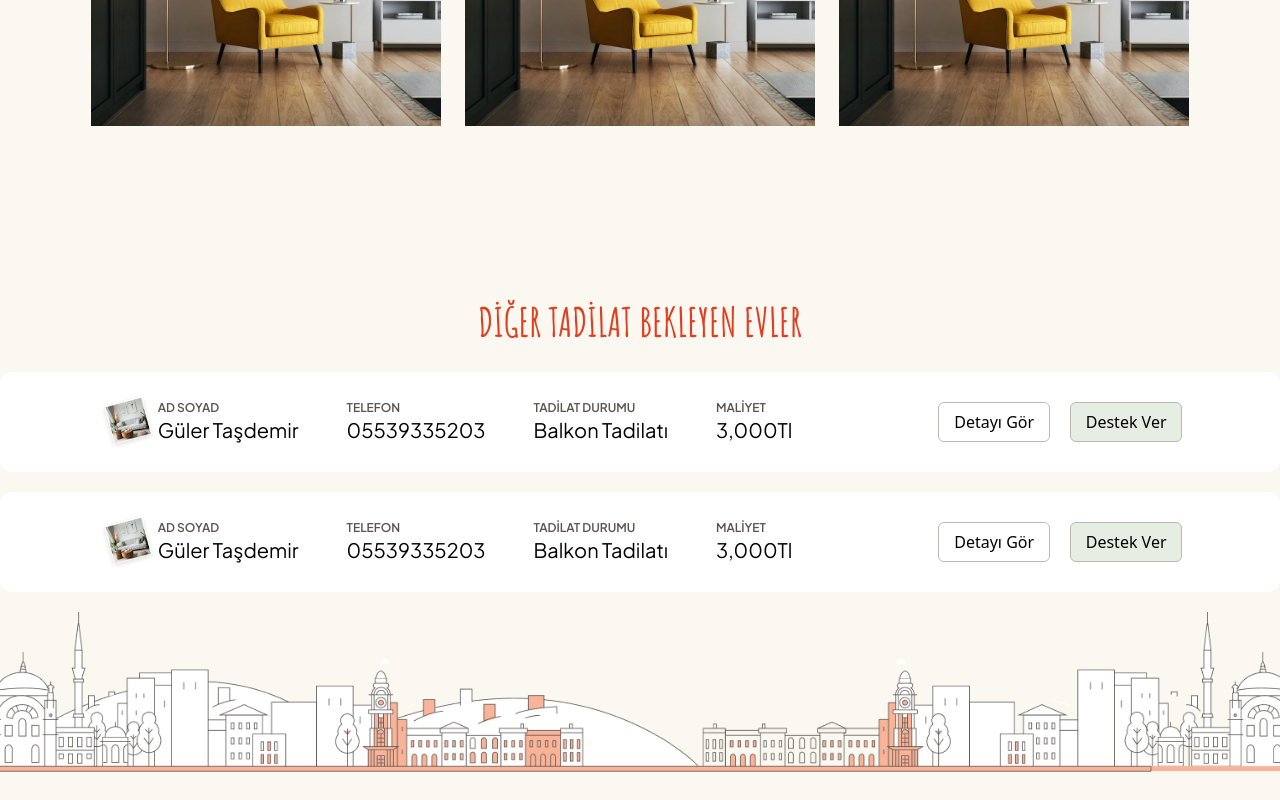
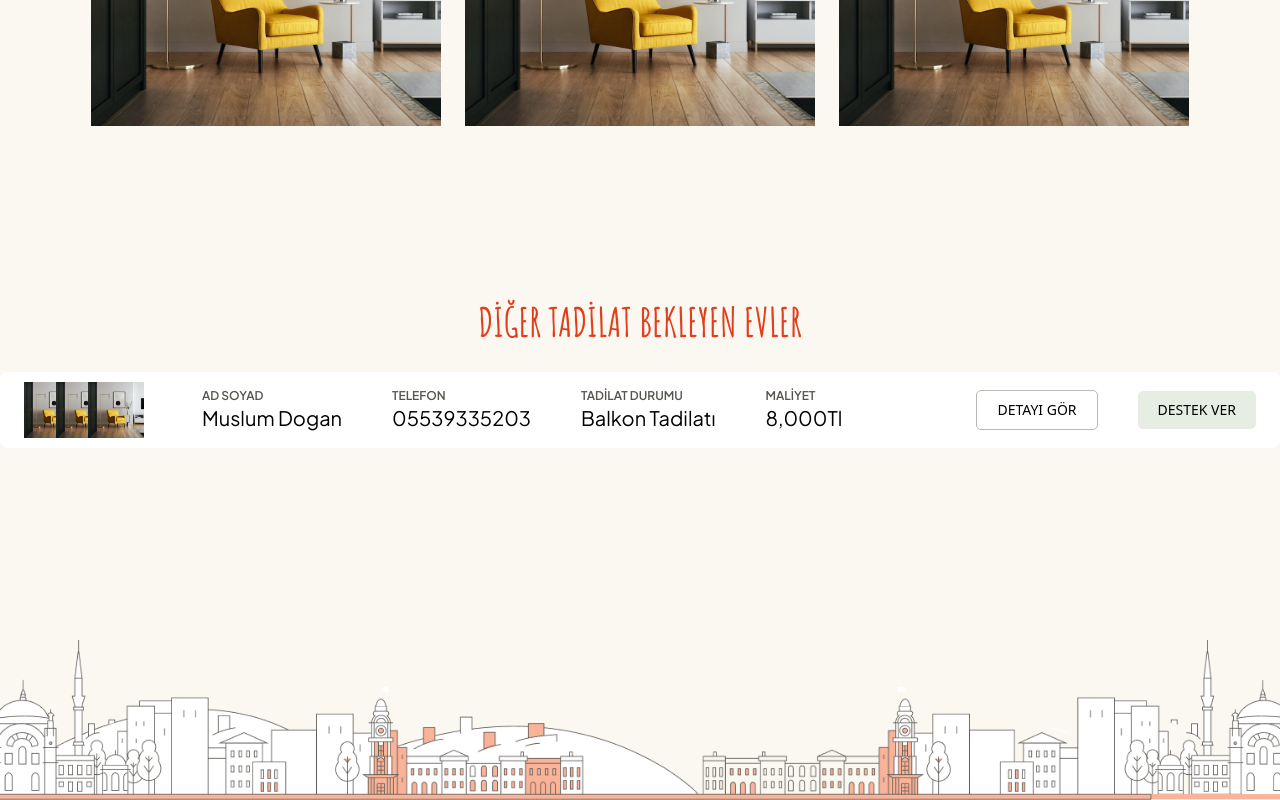
Before and after one commit to muslumdogan01/sosyal-yardim, a Next.js app: page /alterationDetail in a window 1280 px wide. Shown: the part 861-1661 px from the top of the page. Before the commit the page ends 1633 px from the top, so only its background shows below. Built offline with nearby package versions, Linux system fonts and the light colour scheme.

Commit message:
some fix

```diff
--- a/components/alteration.js
+++ b/components/alteration.js
@@ -1,91 +1,91 @@
-import React from 'react'
-import Image from 'next/image'
-import { useRouter } from 'next/router'
+import React from "react";
+import Image from "next/image";
+import { useRouter } from "next/router";
 
 export default function Alteration() {
-   const router = useRouter()
+  const router = useRouter();
   return (
-<>
-<div className='bg-white flex justify-evenly md:flex-row flex-col  rounded-xl mb-5'>
-        <div className='flex items-center py-5'>
-        <Image src="/gallery2.png" width={60} height={60} />
-       <div className='flex flex-col'>
-          <p className='font-jakarta font-semibold text-xs text-[#57544F]'>AD SOYAD</p>
-          <p className='font-jakarta font-normal text-xl text-black'>Güler Taşdemir</p>
+
+      <section class="mb-12">
+        <div class="bg-white alert alert-dismissible rounded-lg py-4 px-6 text-black md:flex justify-between items-center text-center md:text-left">
+          <div className="w-auto flex justify-center items-center flex-col md:flex-row">
+            <div class="mb-4 md:mb-0 flex items-center flex-wrap justify-center md:justify-start relative md:mr-32">
+              <span className="w-14 md:absolute md:left-0 ">
+                <img src="/destekDetay1.png" />
+              </span>
+              <span className="w-14 md:absolute md:left-8">
+                <img src="/destekDetay1.png" />
+              </span>
+              <span className="w-14 md:absolute md:left-16 ">
+                <img src="/destekDetay1.png" />
+              </span>
             </div>
-       <div className='flex flex-col px-12'>
-          <p className='font-jakarta font-semibold text-xs text-[#57544F]'>TELEFON</p>
-          <p className='font-jakarta font-normal text-xl text-black'>05539335203</p>
-       </div>
-       <div className='flex flex-col'>
-          <p className='font-jakarta font-semibold text-xs text-[#57544F]'>TADİLAT DURUMU</p>
-          <p className='font-jakarta font-normal text-xl text-black'>Balkon Tadilatı</p>
-       </div>
-       <div className='flex flex-col md:px-12'>
-          <p className='font-jakarta font-semibold text-xs text-[#57544F]'>MALİYET</p>
-          <p className='font-jakarta font-normal text-xl text-black '>3,000Tl</p>
+            <div class="mb-4 md:mb-0 flex items-center flex-wrap justify-center  md:justify-start md:mx-[50px]">
+              <div className="flex flex-col">
+                <p className="font-jakarta font-semibold text-xs text-[#57544F]">
+                  AD SOYAD
+                </p>
+                <p className="font-jakarta font-normal text-xl text-black">
+                  Muslum Dogan
+                </p>
               </div>
             </div>
-        <div className='flex items-center'>
-          <button onClick={()=> router.push("/alterationDetail")} className='bg-white border border-[#BBB8B3] rounded-md w-28 h-10 mr-5'>
+            <div class="mb-4 md:mb-0 flex items-center flex-wrap justify-center md:justify-start">
+              <div className="flex flex-col">
+                <p className="font-jakarta font-semibold text-xs text-[#57544F]">
+                  TELEFON
+                </p>
+                <p className="font-jakarta font-normal text-xl text-black">
+                  05539335203
+                </p>
+              </div>
+            </div>
+            <div class="mb-4 md:mb-0 flex items-center flex-wrap justify-center md:justify-start md:mx-[50px]">
+              <div className="flex flex-col">
+                <p className="font-jakarta font-semibold text-xs text-[#57544F]">
+                  TADİLAT DURUMU
+                </p>
+                <p className="font-jakarta font-normal text-xl text-black">
+                  Balkon Tadilatı
+                </p>
+              </div>
+            </div>
+            <div class="mb-4 md:mb-0 flex items-center flex-wrap justify-center md:justify-start">
+              <div className="flex flex-col">
+                <p className="font-jakarta font-semibold text-xs text-[#57544F]">
+                  MALİYET
+                </p>
+                <p className="font-jakarta font-normal text-xl text-black ">
+                  8,000Tl
+                </p>
+              </div>
+            </div>
+          </div>
+          <div class="flex items-center justify-center md:justify-end md:w-1/4">
+            <button
+            onClick={()=> router.push("/alterationDetail")}
+              class="inline-block px-5 py-[10px] bg-white border border-[#BBB8B3] text-black font-medium text-sm leading-tight uppercase rounded-[5px]  hover:bg-gray-100 hover:shadow-lg focus:bg-gray-100 focus:shadow-lg focus:outline-none focus:ring-0 active:bg-gray-200 active:shadow-lg transition duration-150 ease-in-out mr-10"
+              href="#!"
+              role="button"
+              data-mdb-ripple="true"
+              data-mdb-ripple-color="light"
+            >
               Detayı Gör
             </button>
-          <button onClick={()=> router.push("/support")} className='bg-[#E6EEE3] border border-[#BBB8B3] rounded-md w-28 h-10 '>Destek Ver</button>
+            <button
+            onClick={()=> router.push("/support")}
+              class="inline-block px-5 py-[10px] bg-[#E6EEE3] text-black font-medium text-sm leading-tight uppercase rounded-[5px]  hover:bg-gray-100 hover:shadow-lg focus:bg-gray-100 focus:shadow-lg focus:outline-none focus:ring-0 active:bg-gray-200 active:shadow-lg transition duration-150 ease-in-out "
+              href="#!"
+              role="button"
+              data-mdb-ripple="true"
+              data-mdb-ripple-color="light"
+            >
+              Destek Ver
+            </button>
 
           </div>
         </div>
-{/* <div className='bg-white flex md:flex-row flex-col justify-evenly rounded-xl mb-5'>
-        <div className='flex items-center py-5'>
-        <Image src="/gallery2.png" width={60} height={60} />
-       <div className='flex flex-col'>
-          <p className='font-jakarta font-semibold text-xs text-[#57544F]'>AD SOYAD</p>
-          <p className='font-jakarta font-normal text-xl text-black'>Güler Taşdemir</p>
-       </div>
-       <div className='flex flex-col px-12'>
-          <p className='font-jakarta font-semibold text-xs text-[#57544F]'>TELEFON</p>
-          <p className='font-jakarta font-normal text-xl text-black'>05539335203</p>
-       </div>
-       <div className='flex flex-col'>
-          <p className='font-jakarta font-semibold text-xs text-[#57544F]'>TADİLAT DURUMU</p>
-          <p className='font-jakarta font-normal text-xl text-black'>Balkon Tadilatı</p>
-       </div>
-       <div className='flex flex-col px-12'>
-          <p className='font-jakarta font-semibold text-xs text-[#57544F]'>MALİYET</p>
-          <p className='font-jakarta font-normal text-xl text-black '>3,000Tl</p>
-       </div>
-        </div>
-        <div className='flex items-center'>
-          <button className='bg-white border border-[#BBB8B3] rounded-md w-28 h-10 mr-5'>Detayı Gör</button>
-          <button className='bg-[#E6EEE3] border border-[#BBB8B3] rounded-md w-28 h-10 '>Destek Ver</button>
+      </section>
 
-        </div>
-    </div>
-<div className='bg-white md:flex-row flex-col  flex justify-evenly rounded-xl mb-5'>
-        <div className='flex items-center py-5'>
-        <Image src="/gallery2.png" width={60} height={60} />
-       <div className='flex flex-col'>
-          <p className='font-jakarta font-semibold text-xs text-[#57544F]'>AD SOYAD</p>
-          <p className='font-jakarta font-normal text-xl text-black'>Güler Taşdemir</p>
-       </div>
-       <div className='flex flex-col px-12'>
-          <p className='font-jakarta font-semibold text-xs text-[#57544F]'>TELEFON</p>
-          <p className='font-jakarta font-normal text-xl text-black'>05539335203</p>
-       </div>
-       <div className='flex flex-col'>
-          <p className='font-jakarta font-semibold text-xs text-[#57544F]'>TADİLAT DURUMU</p>
-          <p className='font-jakarta font-normal text-xl text-black'>Balkon Tadilatı</p>
-       </div>
-       <div className='flex flex-col px-12'>
-          <p className='font-jakarta font-semibold text-xs text-[#57544F]'>MALİYET</p>
-          <p className='font-jakarta font-normal text-xl text-black '>3,000Tl</p>
-       </div>
-        </div>
-        <div className='flex items-center'>
-          <button className='bg-white border border-[#BBB8B3] rounded-md w-28 h-10 mr-5'>Detayı Gör</button>
-          <button className='bg-[#E6EEE3] border border-[#BBB8B3] rounded-md w-28 h-10 '>Destek Ver</button>
-
-        </div>
-    </div> */}
-</>
-  )
+  );
 }
--- a/components/delivery.js
+++ b/components/delivery.js
@@ -1,38 +1,87 @@
 import React from "react";
-import Image from "next/image";
+
 
 export default function Delivery() {
   return (
-    <>
-
-      <div className='bg-white flex justify-evenly md:flex-row flex-col  rounded-xl mb-5'>
-        <div className='flex items-center py-5'>
-        <Image src="/gallery2.png" width={60} height={60} />
-       <div className='flex flex-col'>
-          <p className='font-jakarta font-semibold text-xs text-[#57544F]'>AD SOYAD</p>
-          <p className='font-jakarta font-normal text-xl text-black'>Muslum Dogan</p>
+    <section class="mb-12">
+        <div class="bg-white alert alert-dismissible rounded-lg py-4 px-6 text-black md:flex justify-between items-center text-center md:text-left">
+          <div className="w-auto flex justify-center items-center flex-col md:flex-row">
+            <div class="mb-4 md:mb-0 flex items-center flex-wrap justify-center md:justify-start relative md:mr-32">
+              <span className="w-14 md:absolute md:left-0 ">
+                <img src="/destekDetay1.png" />
+              </span>
+              <span className="w-14 md:absolute md:left-8">
+                <img src="/destekDetay1.png" />
+              </span>
+              <span className="w-14 md:absolute md:left-16 ">
+                <img src="/destekDetay1.png" />
+              </span>
             </div>
-       <div className='flex flex-col px-12'>
-          <p className='font-jakarta font-semibold text-xs text-[#57544F]'>TELEFON</p>
-          <p className='font-jakarta font-normal text-xl text-black'>05539335203</p>
-       </div>
-       <div className='flex flex-col'>
-          <p className='font-jakarta font-semibold text-xs text-[#57544F]'>TADİLAT DURUMU</p>
-          <p className='font-jakarta font-normal text-xl text-black'>Balkon Tadilatı</p>
-       </div>
-       <div className='flex flex-col md:px-12'>
-          <p className='font-jakarta font-semibold text-xs text-[#57544F]'>MALİYET</p>
-          <p className='font-jakarta font-normal text-xl text-black '>8,000Tl</p>
+            <div class="mb-4 md:mb-0 flex items-center flex-wrap justify-center  md:justify-start md:mx-[50px]">
+              <div className="flex flex-col">
+                <p className="font-jakarta font-semibold text-xs text-[#57544F]">
+                  AD SOYAD
+                </p>
+                <p className="font-jakarta font-normal text-xl text-black">
+               Tugay Balci
+                </p>
               </div>
             </div>
-        <div className='flex items-center'>
-          <button onClick={()=> router.push("/alterationDetail")} className='bg-white border border-[#BBB8B3] rounded-md w-28 h-10 mr-5'>
+            <div class="mb-4 md:mb-0 flex items-center flex-wrap justify-center md:justify-start">
+              <div className="flex flex-col">
+                <p className="font-jakarta font-semibold text-xs text-[#57544F]">
+                  TELEFON
+                </p>
+                <p className="font-jakarta font-normal text-xl text-black">
+                  05539335203
+                </p>
+              </div>
+            </div>
+            <div class="mb-4 md:mb-0 flex items-center flex-wrap justify-center md:justify-start md:mx-[50px]">
+              <div className="flex flex-col">
+                <p className="font-jakarta font-semibold text-xs text-[#57544F]">
+                  TADİLAT DURUMU
+                </p>
+                <p className="font-jakarta font-normal text-xl text-black">
+                  Balkon Tadilatı
+                </p>
+              </div>
+            </div>
+            <div class="mb-4 md:mb-0 flex items-center flex-wrap justify-center md:justify-start">
+              <div className="flex flex-col">
+                <p className="font-jakarta font-semibold text-xs text-[#57544F]">
+                  MALİYET
+                </p>
+                <p className="font-jakarta font-normal text-xl text-black ">
+                  8,000Tl
+                </p>
+              </div>
+            </div>
+          </div>
+          <div class="flex items-center justify-center md:justify-end md:w-1/4">
+            <button
+            onClick={()=> router.push("/alterationDetail")}
+              class="inline-block px-5 py-[10px] bg-white border border-[#BBB8B3] text-black font-medium text-sm leading-tight uppercase rounded-[5px]  hover:bg-gray-100 hover:shadow-lg focus:bg-gray-100 focus:shadow-lg focus:outline-none focus:ring-0 active:bg-gray-200 active:shadow-lg transition duration-150 ease-in-out mr-10"
+              href="#!"
+              role="button"
+              data-mdb-ripple="true"
+              data-mdb-ripple-color="light"
+            >
               Detayı Gör
             </button>
-          <button onClick={()=> router.push("/support")} className='bg-[#E6EEE3] border border-[#BBB8B3] rounded-md w-28 h-10 '>Destek Ver</button>
+            <button
+            onClick={()=> router.push("/support")}
+              class="inline-block px-5 py-[10px] bg-[#E6EEE3] text-black font-medium text-sm leading-tight uppercase rounded-[5px]  hover:bg-gray-100 hover:shadow-lg focus:bg-gray-100 focus:shadow-lg focus:outline-none focus:ring-0 active:bg-gray-200 active:shadow-lg transition duration-150 ease-in-out "
+              href="#!"
+              role="button"
+              data-mdb-ripple="true"
+              data-mdb-ripple-color="light"
+            >
+              Destek Ver
+            </button>
 
           </div>
         </div>
-    </>
+      </section>
   );
 }
--- a/pages/alterationDetail.js
+++ b/pages/alterationDetail.js
@@ -4,11 +4,11 @@ import Image from "next/image";
 import { Icon } from "../icons/Icon";
 import Link from "next/link";
 import Slider from "../components/slider";
-import { useRouter } from 'next/router'
+import { useRouter } from "next/router";
 
 export default function AlterationDetail() {
-  const router = useRouter()
-  let [isOpen, setIsOpen] = useState(false)
+  const router = useRouter();
+  let [isOpen, setIsOpen] = useState(false);
 
   const toggleSlider = () => {
     setIsOpen(!isOpen);
@@ -16,19 +16,18 @@ export default function AlterationDetail() {
 
   return (
     <>
-
       <Head>
         <title>Ev Tadilat Detay</title>
         <meta name="description" content="Generated by create next app" />
         <link rel="icon" href="/favicon.ico" />
       </Head>
       <span className="w-full bg-[#F9B399] h-[6px]"></span>
-      <div className="w-full flex justify-between">
+      <div className="w-full flex md:justify-between">
         <div className="flex">
           <div>
             <Image src="/detail1.png" width={242} height={300} />
           </div>
-          <span className="pt-48">
+          <span className="md:pt-48">
             <Icon name="leftCloud" />
           </span>
           <div>
@@ -36,22 +35,25 @@ export default function AlterationDetail() {
           </div>
         </div>
 
-        <div className="flex pr-12 pt-11">
-          <span className="mr-32">
+        <div className="flex flex-col md:flex-row md:pr-12 pt-11">
+          <span className="md:mr-32">
             <Icon name="rightCloud" />
           </span>
+          <span className="flex justify-end">
+
             <Link href="/">
-            <span className="w-[50px]  h-[50px] rounded-full flex cursor-pointer justify-center items-center text-[#57544F] text-xl bg-[#57544f33]">
+              <span className="md:w-[50px] w-10 h-10  md:h-[50px] rounded-full flex cursor-pointer justify-center items-center text-[#57544F] text-xl bg-[#57544f33]">
                 X
               </span>
             </Link>
+          </span>
         </div>
       </div>
 
       <div className="container mx-auto">
-        <div className="flex justify-center ">
+        <div className="flex justify-center md:flex-row flex-col">
           <div className="flex flex-col pr-20">
-            <h1 className="font-amatic font-bold text-7xl text-black">
+            <h1 className="font-amatic font-bold text-5xl md:text-7xl text-black">
               GÜLER TAŞDEMİR
             </h1>
             <p className="text-[#57544F] font-jakarta font-semibold text-xs pt-5">
@@ -67,12 +69,15 @@ export default function AlterationDetail() {
               3.000Tl
             </p>
             <div className="pt-8">
-              <button onClick={()=>router.push('/support')} className="w-28 h-10 bg-[#E6EEE3] rounded-[5px] text-[#3C4439] text-sm font-jakarta font-medium">
+              <button
+                onClick={() => router.push("/support")}
+                className="w-28 h-10 bg-[#E6EEE3] rounded-[5px] text-[#3C4439] text-sm font-jakarta font-medium"
+              >
                 Destek Ver
               </button>
             </div>
           </div>
-          <div className="w-[35rem]">
+          <div className="md:w-[35rem]">
             <p>
               Görüşme müracaatçının 13 yaşındaki kızı Yağmur Hanım ile
               gerçekleştirilmiştir. Yağmur Hanım evde annesi ve 1,5 yaşındaki
@@ -91,16 +96,30 @@ export default function AlterationDetail() {
           <Slider isOpen={isOpen} setIsOpen={setIsOpen} />
         </div>
 
-        <div className="flex justify-center  pt-28">
-
-          <div >
-            <Image onClick={toggleSlider} src="/destekDetay1.png" width={350} height={300} />
+        <div className="flex itemsce justify-center md:flex-row flex-col pt-28">
+          <div>
+            <Image
+              onClick={toggleSlider}
+              src="/destekDetay1.png"
+              width={350}
+              height={300}
+            />
           </div>
           <div className="mx-6">
-            <Image onClick={toggleSlider} src="/destekDetay1.png" width={350} height={300} />
+            <Image
+              onClick={toggleSlider}
+              src="/destekDetay1.png"
+              width={350}
+              height={300}
+            />
           </div>
           <div>
-            <Image onClick={toggleSlider} src="/destekDetay1.png" width={350} height={300} />
+            <Image
+              onClick={toggleSlider}
+              src="/destekDetay1.png"
+              width={350}
+              height={300}
+            />
           </div>
         </div>
         <div className="flex flex-col">
@@ -109,18 +128,32 @@ export default function AlterationDetail() {
               DİĞER TADİLAT BEKLEYEN EVLER
             </h1>
           </div>
-          <div className="bg-white flex justify-evenly rounded-xl mb-5 mt-5">
-            <div className="flex items-center py-5">
-              <Image src="/gallery2.png" width={60} height={60} />
+          <section class="mb-48 mt-5">
+            <div class="bg-white alert alert-dismissible rounded-lg py-4 px-6 text-black md:flex justify-between items-center text-center md:text-left">
+              <div className="w-auto flex justify-center items-center flex-col md:flex-row">
+                <div class="mb-4 md:mb-0 flex items-center flex-wrap justify-center md:justify-start relative md:mr-32">
+                  <span className="w-14 md:absolute md:left-0 ">
+                    <img src="/destekDetay1.png" />
+                  </span>
+                  <span className="w-14 md:absolute md:left-8">
+                    <img src="/destekDetay1.png" />
+                  </span>
+                  <span className="w-14 md:absolute md:left-16 ">
+                    <img src="/destekDetay1.png" />
+                  </span>
+                </div>
+                <div class="mb-4 md:mb-0 flex items-center flex-wrap justify-center  md:justify-start md:mx-[50px]">
                   <div className="flex flex-col">
                     <p className="font-jakarta font-semibold text-xs text-[#57544F]">
                       AD SOYAD
                     </p>
                     <p className="font-jakarta font-normal text-xl text-black">
-                  Güler Taşdemir
+                      Muslum Dogan
                     </p>
                   </div>
-              <div className="flex flex-col px-12">
+                </div>
+                <div class="mb-4 md:mb-0 flex items-center flex-wrap justify-center md:justify-start">
+                  <div className="flex flex-col">
                     <p className="font-jakarta font-semibold text-xs text-[#57544F]">
                       TELEFON
                     </p>
@@ -128,6 +161,8 @@ export default function AlterationDetail() {
                       05539335203
                     </p>
                   </div>
+                </div>
+                <div class="mb-4 md:mb-0 flex items-center flex-wrap justify-center md:justify-start md:mx-[50px]">
                   <div className="flex flex-col">
                     <p className="font-jakarta font-semibold text-xs text-[#57544F]">
                       TADİLAT DURUMU
@@ -136,80 +171,51 @@ export default function AlterationDetail() {
                       Balkon Tadilatı
                     </p>
                   </div>
-              <div className="flex flex-col px-12">
+                </div>
+                <div class="mb-4 md:mb-0 flex items-center flex-wrap justify-center md:justify-start">
+                  <div className="flex flex-col">
                     <p className="font-jakarta font-semibold text-xs text-[#57544F]">
                       MALİYET
                     </p>
                     <p className="font-jakarta font-normal text-xl text-black ">
-                  3,000Tl
+                      8,000Tl
                     </p>
                   </div>
                 </div>
-            <div className="flex items-center">
+              </div>
+              <div class="flex items-center justify-center md:justify-end md:w-1/4">
                 <button
                   onClick={() => router.push("/alterationDetail")}
-                className="bg-white border border-[#BBB8B3] rounded-md w-28 h-10 mr-5"
+                  class="inline-block px-5 py-[10px] bg-white border border-[#BBB8B3] text-black font-medium text-sm leading-tight uppercase rounded-[5px]  hover:bg-gray-100 hover:shadow-lg focus:bg-gray-100 focus:shadow-lg focus:outline-none focus:ring-0 active:bg-gray-200 active:shadow-lg transition duration-150 ease-in-out mr-10"
+                  href="#!"
+                  role="button"
+                  data-mdb-ripple="true"
+                  data-mdb-ripple-color="light"
                 >
                   Detayı Gör
                 </button>
-              <button onClick={()=>router.push('/support')} className="bg-[#E6EEE3] border border-[#BBB8B3] rounded-md w-28 h-10 ">
+                <button
+                  onClick={() => router.push("/support")}
+                  class="inline-block px-5 py-[10px] bg-[#E6EEE3] text-black font-medium text-sm leading-tight uppercase rounded-[5px]  hover:bg-gray-100 hover:shadow-lg focus:bg-gray-100 focus:shadow-lg focus:outline-none focus:ring-0 active:bg-gray-200 active:shadow-lg transition duration-150 ease-in-out "
+                  href="#!"
+                  role="button"
+                  data-mdb-ripple="true"
+                  data-mdb-ripple-color="light"
+                >
                   Destek Ver
                 </button>
               </div>
             </div>
-          <div className="bg-white flex justify-evenly rounded-xl mb-5">
-            <div className="flex items-center py-5">
-              <Image src="/gallery2.png" width={60} height={60} />
-              <div className="flex flex-col">
-                <p className="font-jakarta font-semibold text-xs text-[#57544F]">
-                  AD SOYAD
-                </p>
-                <p className="font-jakarta font-normal text-xl text-black">
-                  Güler Taşdemir
-                </p>
-              </div>
-              <div className="flex flex-col px-12">
-                <p className="font-jakarta font-semibold text-xs text-[#57544F]">
-                  TELEFON
-                </p>
-                <p className="font-jakarta font-normal text-xl text-black">
-                  05539335203
-                </p>
-              </div>
-              <div className="flex flex-col">
-                <p className="font-jakarta font-semibold text-xs text-[#57544F]">
-                  TADİLAT DURUMU
-                </p>
-                <p className="font-jakarta font-normal text-xl text-black">
-                  Balkon Tadilatı
-                </p>
-              </div>
-              <div className="flex flex-col px-12">
-                <p className="font-jakarta font-semibold text-xs text-[#57544F]">
-                  MALİYET
-                </p>
-                <p className="font-jakarta font-normal text-xl text-black ">
-                  3,000Tl
-                </p>
+          </section>
         </div>
       </div>
-            <div className="flex items-center">
-              <button
-                onClick={() => router.push("/alterationDetail")}
-                className="bg-white border border-[#BBB8B3] rounded-md w-28 h-10 mr-5"
-              >
-                Detayı Gör
-              </button>
-              <button
-
-              className="bg-[#E6EEE3] border border-[#BBB8B3] rounded-md w-28 h-10 ">
-                Destek Ver
-              </button>
-            </div>
-          </div>
-        </div>
-      </div>
-      <Image src="/bg.png" layout="responsive" width={40} height={5} objectFit="cover"  />
+      <Image
+        src="/bg.png"
+        layout="responsive"
+        width={40}
+        height={5}
+        objectFit="cover"
+      />
     </>
   );
 }
```
Also changed, not shown: pages/index.js (+14 -7 lines), pages/support.js (+10 -10 lines), pages/thanks.js (+12 -6 lines). Lines whose indentation alone changed are shown as unchanged.
